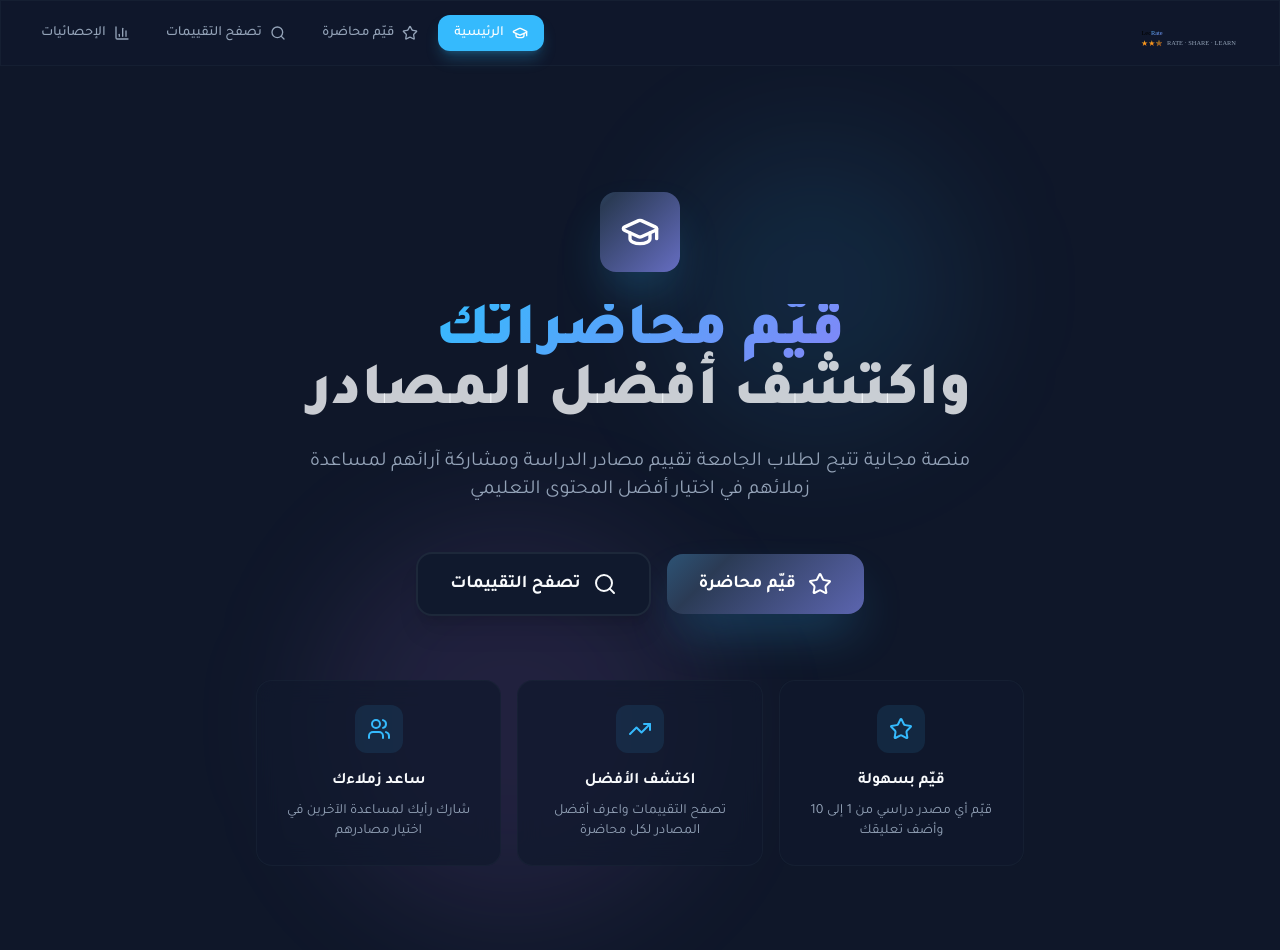
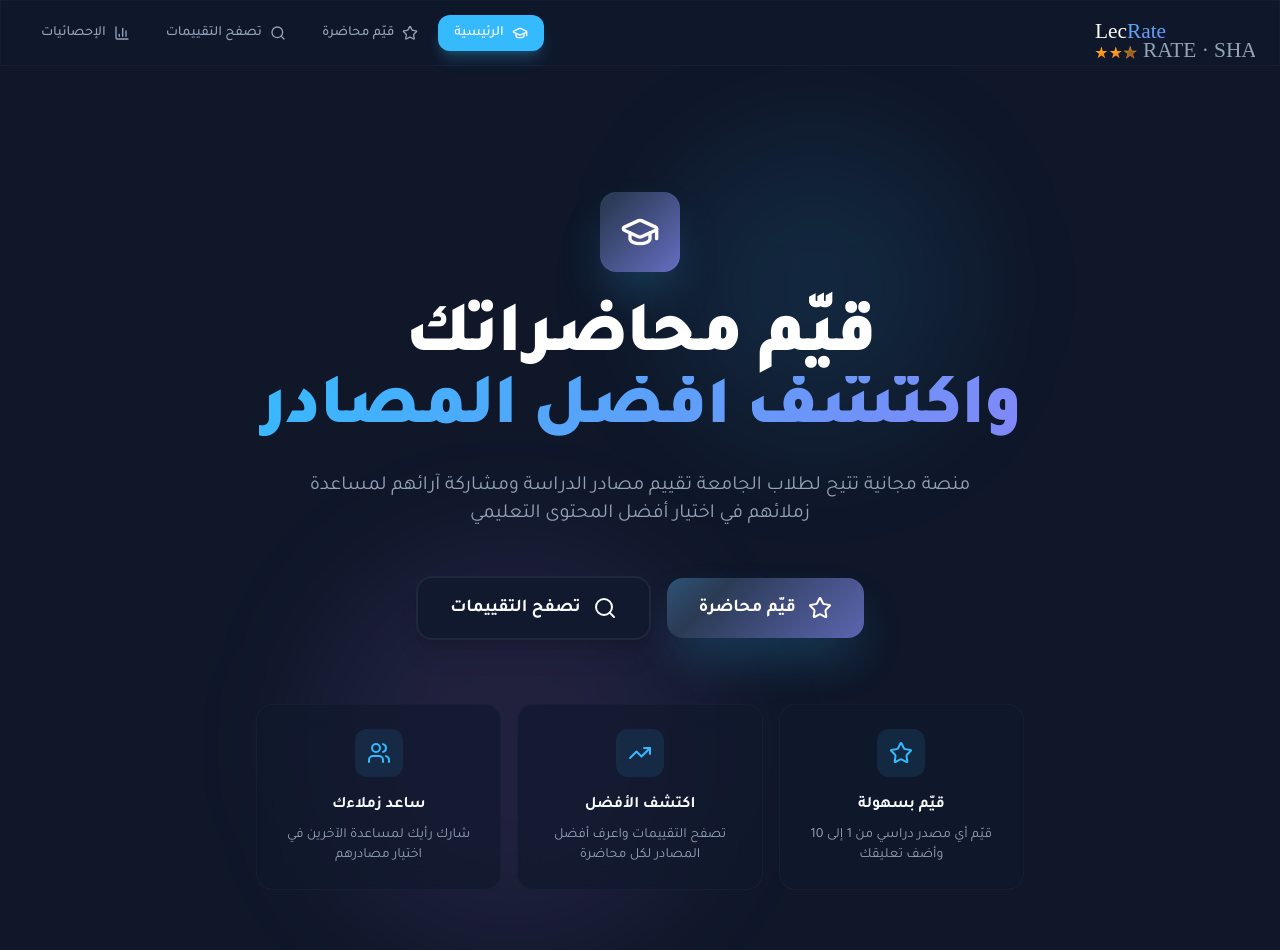
Before and after one commit to A7medGamall/LecRate, a Next.js app: page / in a window 1280 px wide. Shown: the top 950 px of the page. Built offline with nearby package versions, Linux system fonts and the light colour scheme.

Commit message:
تكبير حجم اللوجو وتعديل لونه وتحديث شكل الرئيسية

```diff
--- a/src/app/page.tsx
+++ b/src/app/page.tsx
@@ -20,10 +20,10 @@ export default function HomePage() {
             <GraduationCap className="w-10 h-10 text-white" />
           </div>
 
-          <h1 className="text-4xl sm:text-5xl md:text-6xl font-black mb-6 leading-tight">
-            <span className="gradient-text">قيّم محاضراتك</span>
+          <h1 className="text-5xl sm:text-6xl md:text-7xl font-black mb-6 leading-tight tracking-tight">
+            <span className="text-white">قيّم محاضراتك</span>
             <br />
-            <span className="text-foreground/80">واكتشف أفضل المصادر</span>
+            <span className="gradient-text">واكتشف أفضل المصادر</span>
           </h1>
 
           <p className="text-lg sm:text-xl text-muted-foreground max-w-2xl mx-auto mb-12 leading-relaxed">
--- a/src/components/Navbar.tsx
+++ b/src/components/Navbar.tsx
@@ -23,7 +23,7 @@ export function Navbar() {
             <div className="max-w-7xl mx-auto px-4 sm:px-6">
                 <div className="flex items-center justify-between h-16">
                     {/* Logo */}
-                    <Link href="/" className="flex items-center group relative w-32 h-10">
+                    <Link href="/" className="flex items-center group relative w-40 h-14">
                         <Image
                             src="/logo.svg"
                             alt="LecRate Logo"
```
Also changed, not shown: public/logo.svg.
